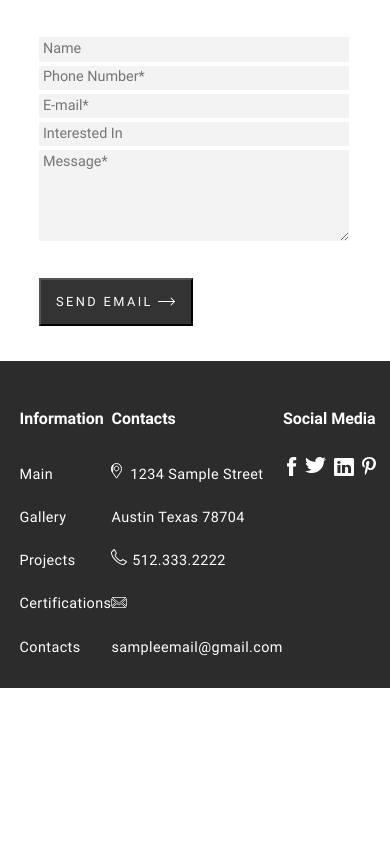
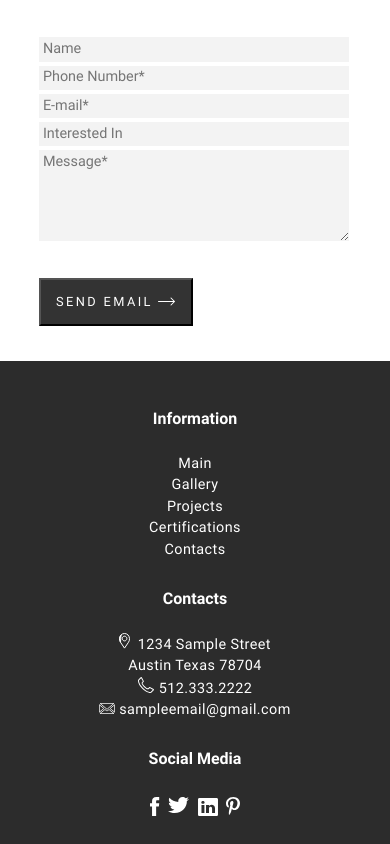
Before and after one commit to anapav45514/project, a plain HTML site: page index.html in a window 390 px wide. Shown: the part 3318-4162 px from the top of the page. Before the commit the page ends 4006 px from the top, so only its background shows below. Drawn offline with Linux system fonts and the light colour scheme.

Commit message:
footer_fix

```diff
--- a/assets/style.css
+++ b/assets/style.css
@@ -529,11 +529,38 @@
   .nav__logo {
     display: none;
   }
-
+  .footer {
+    background: #2c2c2c;
+    display: flex;
+    flex-direction: column;
+    align-items: center;
+    justify-content: space-around;
+  }
   .footer__logo {
     display: none;
   }
-
+  .footer__info {
+    text-align: center;
+  }
+  .footer__info-link {
+    line-height: 1.5em;
+  }
+  .footer__contact {
+    text-align: center;
+  }
+  .footer__contact-link {
+    line-height: 1.5em;
+  }
+  .footer__social {
+    text-align: center;
+  }
+  .footer__social-link {
+    display: flex;
+    flex-direction: row;
+  }
+  .footer__social-link > a {
+    padding: 1vw;
+  }
 
   /* MAIN-PAGE */
   .main-block {
@@ -624,7 +651,6 @@
 
   /* GALLERY-PAGE */
 
-
   /* PROJECT-PAGE */
 
   .project-page__sample {
@@ -688,7 +714,6 @@
     position: relative;
     width: 70vw;
     border: 2px solid #000;
-
     margin: 0vw 10vw 5vw 10vw;
   }
 }
```
